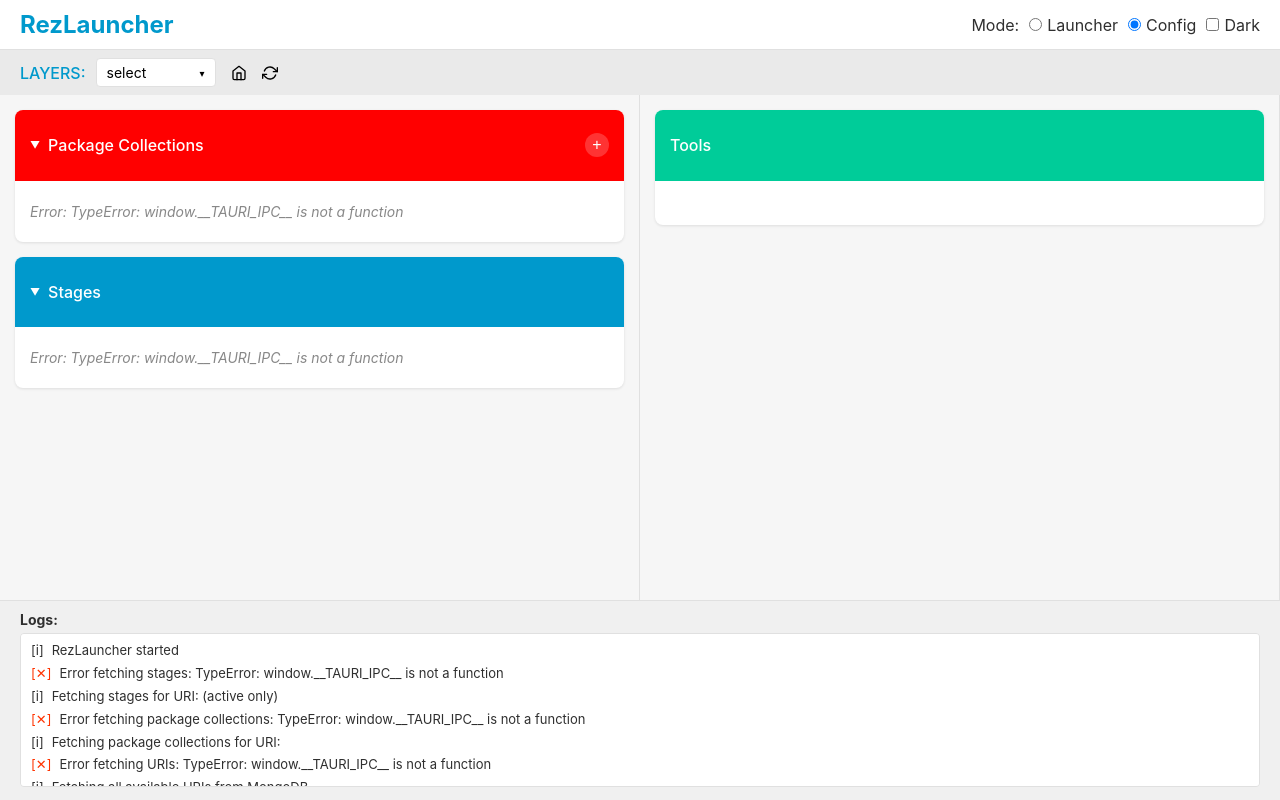
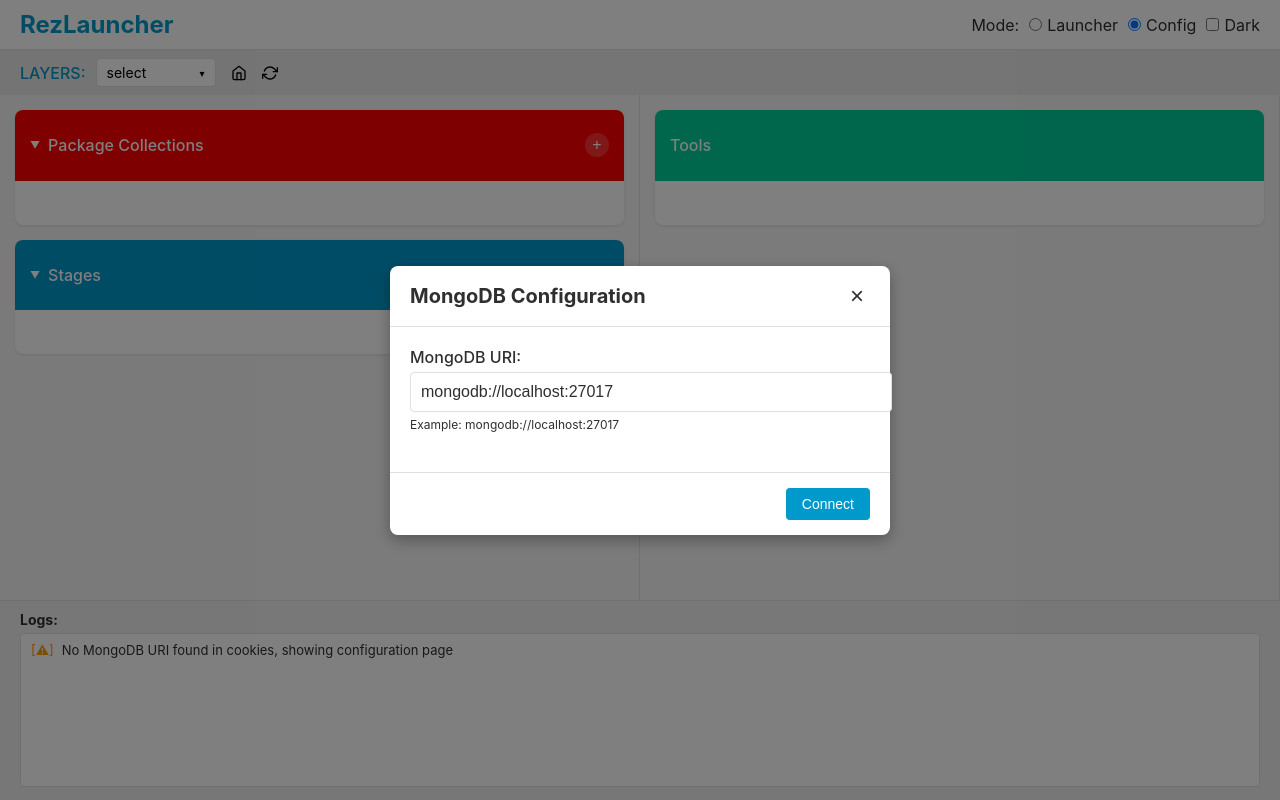
Before and after one commit to ClementHector/RezLauncher, a SvelteKit app: page / in a window 1280 px wide. Built offline with nearby package versions, Linux system fonts and the light colour scheme.

Commit message:
Add MongoDB configuration modal and connection handling

```diff
--- a/src/lib/components/BakeModal.svelte
+++ b/src/lib/components/BakeModal.svelte
@@ -151,7 +151,7 @@
         </div>
 
         <div class="form-group">
-          <label>Environment Variables:</label>
+          <label for="env-var-key-bake">Environment Variables:</label>
           <div class="env-vars-container">
             {#if envVars.length > 0}
               <div class="env-vars-list">
@@ -172,12 +172,14 @@
             <div class="env-var-input-row">
               <input
                 type="text"
+                id="env-var-key-bake"
                 placeholder="Key"
                 bind:value={currentEnvKey}
               />
               <span class="env-var-equals">=</span>
               <input
                 type="text"
+                id="env-var-value-bake"
                 placeholder="Value"
                 bind:value={currentEnvValue}
               />
--- /dev/null
+++ b/src/lib/components/MongoDBConfigModal.svelte
@@ -0,0 +1,256 @@
+<script>
+  import { createEventDispatcher } from 'svelte';
+  import { invoke } from "@tauri-apps/api/tauri";
+  import { getCookie, setCookie } from "../utils/cookies";
+
+  const { isOpen = false, errorMessage = "" } = $props();
+
+  const dispatch = createEventDispatcher();
+
+  let mongoURI = $state("");
+  let connectionStatus = $state("");
+  let isConnecting = $state(false);
+
+  $effect(() => {
+    if (isOpen && !mongoURI) {
+      loadSavedURI();
+    }
+  });
+
+  async function loadSavedURI() {
+    const savedURI = await getCookie("mongoURI");
+    if (savedURI) {
+      mongoURI = savedURI;
+    } else {
+      mongoURI = "mongodb://localhost:27017";
+    }
+  }
+
+  async function testConnection() {
+    if (!mongoURI) {
+      connectionStatus = "Please enter a MongoDB URI";
+      return;
+    }
+
+    try {
+      isConnecting = true;
+      connectionStatus = "Testing connection...";
+
+      const result = await invoke("test_mongodb_connection", { mongoUri: mongoURI });
+
+      if (result) {
+        connectionStatus = "Connection successful!";
+        await setCookie("mongoURI", mongoURI, 365); // Save for 1 year
+
+        // Envoyer l'événement puis fermer la modale après un court délai
+        setTimeout(() => {
+          dispatch("success", { mongoURI });
+          close(); // Fermer explicitement la modale
+        }, 1000);
+      } else {
+        connectionStatus = "Connection failed. Please check your MongoDB URI.";
+      }
+    } catch (error) {
+      connectionStatus = `Error: ${error}`;
+    } finally {
+      isConnecting = false;
+    }
+  }
+
+  function close() {
+    dispatch('close');
+  }
+
+  function handleBackdropClick(e) {
+    if (e.target === e.currentTarget) {
+      close();
+    }
+  }
+
+  function handleModalKeydown(e) {
+    if (e.key === 'Escape') {
+      close();
+    }
+  }
+</script>
+
+<div
+  class="modal-backdrop"
+  class:open={isOpen}
+  onclick={handleBackdropClick}
+  onkeydown={handleModalKeydown}
+  role="dialog"
+  aria-modal="true"
+  aria-labelledby="mongodb-config-title"
+  tabindex="-1"
+>
+  <div class="modal" role="document">
+    <div class="modal-header">
+      <h2 id="mongodb-config-title">MongoDB Configuration</h2>
+      <button
+        type="button"
+        class="close-button"
+        onclick={close}
+        aria-label="Close"
+      >&times;</button>
+    </div>
+
+    <div class="modal-body">
+      {#if errorMessage}
+        <div class="error-message">
+          <p>Please check your MongoDB configuration.</p>
+        </div>
+      {/if}
+
+      <div class="form-group">
+        <label for="mongoURI">MongoDB URI:</label>
+        <input
+          type="text"
+          id="mongoURI"
+          placeholder="mongodb://username:password@host:port/database"
+          bind:value={mongoURI}
+        />
+        <small>Example: mongodb://localhost:27017</small>
+      </div>
+
+      {#if connectionStatus}
+        <div class="status-message" class:success={connectionStatus.includes("successful")} role="status">
+          {connectionStatus}
+        </div>
+      {/if}
+    </div>
+
+    <div class="modal-footer">
+      <button
+        type="button"
+        class="primary-button"
+        onclick={testConnection}
+        disabled={isConnecting}
+      >
+        {isConnecting ? 'Connecting...' : 'Connect'}
+      </button>
+    </div>
+  </div>
+</div>
+
+<style>
+  .modal-backdrop {
+    display: none;
+    position: fixed;
+    top: 0;
+    left: 0;
+    width: 100%;
+    height: 100%;
+    background-color: rgba(0, 0, 0, 0.5);
+    z-index: 1000;
+    justify-content: center;
+    align-items: center;
+  }
+
+  .modal-backdrop.open {
+    display: flex;
+  }
+
+  .modal {
+    background-color: var(--card-background, white);
+    width: 500px;
+    max-width: 90%;
+    border-radius: 8px;
+    box-shadow: 0 5px 15px rgba(0, 0, 0, 0.3);
+    color: var(--text-color, #333);
+  }
+
+  .modal-header {
+    display: flex;
+    justify-content: space-between;
+    align-items: center;
+    padding: 15px 20px;
+    border-bottom: 1px solid var(--border-color, #eee);
+  }
+
+  .modal-header h2 {
+    margin: 0;
+    font-size: 20px;
+  }
+
+  .close-button {
+    background: none;
+    border: none;
+    font-size: 24px;
+    cursor: pointer;
+    color: var(--text-color, #666);
+  }
+
+  .modal-body {
+    padding: 20px;
+  }
+
+  .form-group {
+    margin-bottom: 20px;
+  }
+
+  .form-group label {
+    display: block;
+    margin-bottom: 5px;
+    font-weight: 500;
+  }
+
+  .form-group input {
+    width: 100%;
+    padding: 10px;
+    border: 1px solid var(--border-color, #ccc);
+    border-radius: 4px;
+    font-size: 16px;
+    background-color: var(--card-background, white);
+    color: var(--text-color, #333);
+  }
+
+  .form-group small {
+    display: block;
+    margin-top: 5px;
+    color: var(--text-color, #666);
+    font-size: 12px;
+  }
+
+  .modal-footer {
+    padding: 15px 20px;
+    border-top: 1px solid var(--border-color, #eee);
+    text-align: right;
+  }
+
+  .primary-button {
+    padding: 8px 16px;
+    background-color: var(--primary-color, #0099cc);
+    color: white;
+    border: none;
+    border-radius: 4px;
+    cursor: pointer;
+    font-size: 14px;
+  }
+
+  .primary-button:disabled {
+    opacity: 0.6;
+    cursor: not-allowed;
+  }
+
+  .error-message {
+    margin-bottom: 20px;
+    padding: 10px;
+    background-color: rgba(255, 0, 0, 0.1);
+    border: 1px solid rgba(255, 0, 0, 0.3);
+    border-radius: 4px;
+    color: #d32f2f;
+  }
+
+  .status-message {
+    margin-top: 10px;
+    padding: 10px;
+    background-color: rgba(0, 0, 0, 0.05);
+    border-radius: 4px;
+  }
+
+  .status-message.success {
+    background-color: rgba(76, 175, 80, 0.1);
+    color: #388e3c;
+  }
+</style>
--- a/src/lib/components/PackageModal.svelte
+++ b/src/lib/components/PackageModal.svelte
@@ -256,7 +256,7 @@
         </div>
 
         <div class="form-group">
-          <label>Environment Variables:</label>
+          <label for="env-var-key">Environment Variables:</label>
           <div class="env-vars-container">
             {#if formData.environment_variables.length > 0}
               <div class="env-vars-list">
@@ -277,12 +277,14 @@
             <div class="env-var-input-row">
               <input
                 type="text"
+                id="env-var-key"
                 placeholder="Key"
                 bind:value={currentEnvKey}
               />
               <span class="env-var-equals">=</span>
               <input
                 type="text"
+                id="env-var-value"
                 placeholder="Value"
                 bind:value={currentEnvValue}
               />
--- /dev/null
+++ b/src/lib/utils/cookies.ts
@@ -0,0 +1,39 @@
+/**
+ * Get a cookie value by name
+ * @param name The name of the cookie to retrieve
+ * @returns The cookie value or null if not found
+ */
+export async function getCookie(name: string): Promise<string | null> {
+  const cookieStr = document.cookie;
+  const cookies = cookieStr.split(';');
+
+  for (let i = 0; i < cookies.length; i++) {
+    const cookie = cookies[i].trim();
+    if (cookie.startsWith(name + '=')) {
+      return decodeURIComponent(cookie.substring(name.length + 1));
+    }
+  }
+
+  return null;
+}
+
+/**
+ * Set a cookie with a specified expiration time
+ * @param name The name of the cookie
+ * @param value The value to store
+ * @param days Number of days before cookie expires
+ */
+export async function setCookie(name: string, value: string, days: number = 30): Promise<void> {
+  const date = new Date();
+  date.setTime(date.getTime() + (days * 24 * 60 * 60 * 1000));
+  const expires = "expires=" + date.toUTCString();
+  document.cookie = name + "=" + encodeURIComponent(value) + ";" + expires + ";path=/";
+}
+
+/**
+ * Delete a cookie by setting its expiration time to the past
+ * @param name The name of the cookie to delete
+ */
+export async function deleteCookie(name: string): Promise<void> {
+  document.cookie = name + "=;expires=Thu, 01 Jan 1970 00:00:00 GMT;path=/";
+}
--- a/src/routes/+page.svelte
+++ b/src/routes/+page.svelte
@@ -3,6 +3,8 @@
   import SectionPanel from "$lib/components/SectionPanel.svelte";
   import PackageModal from "$lib/components/PackageModal.svelte";
   import RevertModal from "$lib/components/RevertModal.svelte";
+  import MongoDBConfigModal from "$lib/components/MongoDBConfigModal.svelte";
+  import { getCookie, setCookie } from "$lib/utils/cookies";
 
   let mode = $state("Config");
   let theme = $state("Light");
@@ -16,6 +18,8 @@
   let logs = $state<LogEntry[]>([]);
   let packageModalOpen = $state(false);
   let revertModalOpen = $state(false);
+  let mongodbConfigModalOpen = $state(false);
+  let mongodbErrorMessage = $state("");
   let isEditingPackage = $state(false);
   let currentPackageData = $state<PackageCollection | null>(null);
   let currentStageName = $state("");
@@ -25,6 +29,7 @@
   let packageCollectionMessage = $state("");
   let stageMessage = $state("");
   let allUris = $state<string[]>([]);
+  let isAppLoading = $state(true);
 
   type Package = {
     version: string;
@@ -666,11 +671,68 @@
   }
 
   async function initApp() {
-    await fetchCurrentUsername();
-    await fetchAllUrisAndUpdateOptions();
-    await fetchPackageCollectionsByUri();
-    await fetchStagesByUri();
-    addLog("RezLauncher started");
+    try {
+      // Vérifier d'abord si l'URI MongoDB est présente dans les cookies
+      const savedURI = await getCookie("mongoURI");
+
+      if (!savedURI) {
+        // Si pas d'URI, afficher la modale immédiatement avant toute connexion
+        addLog("No MongoDB URI found in cookies, showing configuration page", "warning");
+        showMongoDBConfigModal();
+        return; // Arrêter l'initialisation jusqu'à ce que l'utilisateur configure MongoDB
+      }
+
+      // Pour gérer les erreurs de connexion sans bloquer l'interface
+      try {
+        addLog("Testing MongoDB connection with saved URI...");
+        const result = await invoke("test_mongodb_connection", { mongoUri: savedURI });
+
+        if (!result) {
+          mongodbErrorMessage = "Could not connect to MongoDB with saved URI";
+          addLog(`MongoDB connection failed: ${mongodbErrorMessage}`, "error");
+          showMongoDBConfigModal();
+          return; // Arrêter l'initialisation jusqu'à ce que l'utilisateur reconfigure MongoDB
+        }
+
+        addLog("MongoDB connection successful", "success");
+
+        // Continuer l'initialisation seulement si la connexion MongoDB est réussie
+        await fetchCurrentUsername();
+        await fetchAllUrisAndUpdateOptions();
+        await fetchPackageCollectionsByUri();
+        await fetchStagesByUri();
+        addLog("RezLauncher started");
+      } catch (error) {
+        mongodbErrorMessage = `${error}`;
+        addLog(`MongoDB connection error: ${error}`, "error");
+        showMongoDBConfigModal();
+      }
+    } catch (error) {
+      // Erreur générale d'initialisation non liée à MongoDB
+      addLog(`Error initializing app: ${error}`, "error");
+      // Toujours montrer la modale de configuration en cas d'erreur
+      mongodbErrorMessage = `Initialization error: ${error}`;
+      showMongoDBConfigModal();
+    }
+  }
+
+  function showMongoDBConfigModal() {
+    mongodbConfigModalOpen = true;
+  }
+
+  function closeMongoDBConfigModal() {
+    mongodbConfigModalOpen = false;
+    mongodbErrorMessage = "";
+  }
+
+  async function handleMongoDBConfigSuccess(event: CustomEvent) {
+    const { mongoURI } = event.detail;
+    addLog(`MongoDB configured successfully with URI: ${mongoURI.split('@').pop()}`, "success");
+    mongodbConfigModalOpen = false;
+    mongodbErrorMessage = "";
+
+    // Restart application initialization
+    await initApp();
   }
 
   initApp();
@@ -920,6 +982,13 @@
     stageUri={currentStageUri}
     on:close={closeRevertModal}
     on:revert-complete={handleRevertComplete}
+  />
+
+  <MongoDBConfigModal
+    isOpen={mongodbConfigModalOpen}
+    errorMessage={mongodbErrorMessage}
+    on:close={closeMongoDBConfigModal}
+    on:config-success={handleMongoDBConfigSuccess}
   />
 
   <footer>
```
